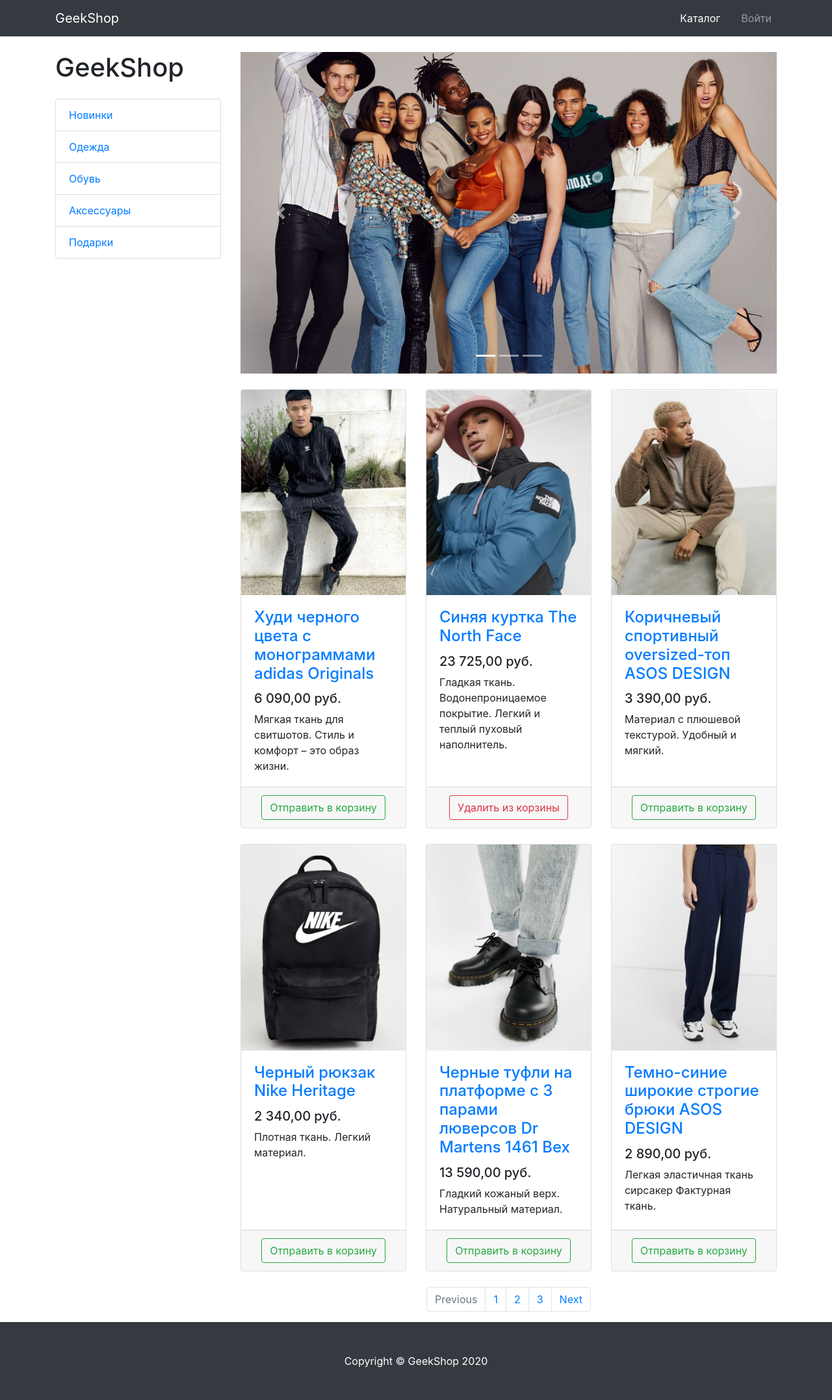
After one commit to Bugeeer/geekshop, a Django app: template geekshop/mainapp/templates/products.html in a window 1280 px wide. The commit adds this page. Shown: the whole page at 65% size. Run offline with Django 3.2, Linux system fonts and the light colour scheme; the template is opened without the code that fills it, so the values that code supplies are empty; some libraries are stand-ins or nearby versions.

Commit message:
Revert "Lesson 2" (#4)

```diff
--- a/geekshop/geekshop/urls.py
+++ b/geekshop/geekshop/urls.py
@@ -20,6 +20,6 @@ from mainapp.views import index,products
 
 urlpatterns = [
     path('admin/', admin.site.urls),
-    path('', index, name='index'),
+    path('', index, name='name'),
     path('products/', products, name='products')
 ]
--- /dev/null
+++ b/geekshop/mainapp/templates/products.html
@@ -0,0 +1,258 @@
+<!DOCTYPE html>
+<html lang="en">
+
+<head>
+
+    <meta charset="utf-8">
+    <meta name="viewport" content="width=device-width, initial-scale=1, shrink-to-fit=no">
+    <meta name="description" content="">
+    <meta name="author" content="">
+
+    <title>GeekShop - Каталог</title>
+
+    <!-- Bootstrap core CSS -->
+    <link href="/static/vendor/bootstrap/css/bootstrap.min.css" rel="stylesheet">
+
+    <!-- Custom styles for this template -->
+    <link href="/static/css/products.css" rel="stylesheet">
+
+</head>
+
+<body>
+
+<!-- Navigation -->
+<nav class="navbar navbar-expand-lg navbar-dark bg-dark fixed-top">
+    <div class="container">
+        <a class="navbar-brand" href="index.html">GeekShop</a>
+        <button class="navbar-toggler" type="button" data-toggle="collapse" data-target="#navbarResponsive"
+                aria-controls="navbarResponsive" aria-expanded="false" aria-label="Toggle navigation">
+            <span class="navbar-toggler-icon"></span>
+        </button>
+        <div class="collapse navbar-collapse" id="navbarResponsive">
+            <ul class="navbar-nav ml-auto">
+                <li class="nav-item active">
+                    <a class="nav-link" href="products.html">Каталог</a>
+                </li>
+                <li class="nav-item">
+                    <a class="nav-link" href="#"><i class="fas fa-shopping-bag"></i></a>
+                </li>
+                <li class="nav-item">
+                    <a class="nav-link" href="auth/login.html">Войти <i class="fas fa-sign-in-alt"></i></a>
+                </li>
+            </ul>
+        </div>
+    </div>
+</nav>
+
+<!-- Page Content -->
+<div class="container">
+
+    <div class="row">
+
+        <div class="col-lg-3">
+
+            <h1 class="my-4">GeekShop</h1>
+            <div class="list-group">
+                <a href="#" class="list-group-item">Новинки</a>
+                <a href="#" class="list-group-item">Одежда</a>
+                <a href="#" class="list-group-item">Обувь</a>
+                <a href="#" class="list-group-item">Аксессуары</a>
+                <a href="#" class="list-group-item">Подарки</a>
+            </div>
+
+        </div>
+        <!-- /.col-lg-3 -->
+
+        <div class="col-lg-9">
+
+            <div id="carouselExampleIndicators" class="carousel slide my-4" data-ride="carousel">
+                <ol class="carousel-indicators">
+                    <li data-target="#carouselExampleIndicators" data-slide-to="0" class="active"></li>
+                    <li data-target="#carouselExampleIndicators" data-slide-to="1"></li>
+                    <li data-target="#carouselExampleIndicators" data-slide-to="2"></li>
+                </ol>
+                <div class="carousel-inner" role="listbox">
+                    <div class="carousel-item active">
+                        <img class="d-block img-fluid" src="/static/vendor/img/slides/slide-1.jpg" alt="First slide">
+                    </div>
+                    <div class="carousel-item">
+                        <img class="d-block img-fluid" src="/static/vendor/img/slides/slide-2.jpg" alt="Second slide">
+                    </div>
+                    <div class="carousel-item">
+                        <img class="d-block img-fluid" src="/static/vendor/img/slides/slide-3.jpg" alt="Third slide">
+                    </div>
+                </div>
+                <a class="carousel-control-prev" href="#carouselExampleIndicators" role="button" data-slide="prev">
+                    <span class="carousel-control-prev-icon" aria-hidden="true"></span>
+                    <span class="sr-only">Previous</span>
+                </a>
+                <a class="carousel-control-next" href="#carouselExampleIndicators" role="button" data-slide="next">
+                    <span class="carousel-control-next-icon" aria-hidden="true"></span>
+                    <span class="sr-only">Next</span>
+                </a>
+            </div>
+
+            <div class="row">
+
+                <div class="col-lg-4 col-md-6 mb-4">
+                    <div class="card h-100">
+                        <a href="#">
+                            <img class="card-img-top"
+                                 src="/static/vendor/img/products/Adidas-hoodie.png"
+                                 alt="">
+                        </a>
+                        <div class="card-body">
+                            <h4 class="card-title">
+                                <a href="#">Худи черного цвета с монограммами adidas Originals</a>
+                            </h4>
+                            <h5>6 090,00 руб.</h5>
+                            <p class="card-text">Мягкая ткань для свитшотов. Стиль и комфорт – это образ жизни.</p>
+                        </div>
+                        <div class="card-footer text-center">
+                            <button type="button" class="btn btn-outline-success">Отправить в корзину</button>
+                        </div>
+                    </div>
+                </div>
+
+                <div class="col-lg-4 col-md-6 mb-4">
+                    <div class="card h-100">
+                        <a href="#">
+                            <img class="card-img-top"
+                                 src="/static/vendor/img/products/Blue-jacket-The-North-Face.png" alt="">
+                        </a>
+                        <div class="card-body">
+                            <h4 class="card-title">
+                                <a href="#">Синяя куртка The North Face</a>
+                            </h4>
+                            <h5>23 725,00 руб.</h5>
+                            <p class="card-text">
+                                Гладкая ткань. Водонепроницаемое покрытие. Легкий и теплый пуховый наполнитель.
+                            </p>
+                        </div>
+                        <div class="card-footer text-center">
+                            <button type="button" class="btn btn-outline-danger">Удалить из корзины</button>
+                        </div>
+                    </div>
+                </div>
+
+                <div class="col-lg-4 col-md-6 mb-4">
+                    <div class="card h-100">
+                        <a href="#">
+                            <img class="card-img-top"
+                                 src="/static/vendor/img/products/Brown-sports-oversized-top-ASOS-DESIGN.png"
+                                 alt="">
+                        </a>
+                        <div class="card-body">
+                            <h4 class="card-title">
+                                <a href="#">Коричневый спортивный oversized-топ ASOS DESIGN</a>
+                            </h4>
+                            <h5>3 390,00 руб.</h5>
+                            <p class="card-text">Материал с плюшевой текстурой. Удобный и мягкий.</p>
+                        </div>
+                        <div class="card-footer text-center">
+                            <button type="button" class="btn btn-outline-success">Отправить в корзину</button>
+                        </div>
+                    </div>
+                </div>
+
+                <div class="col-lg-4 col-md-6 mb-4">
+                    <div class="card h-100">
+                        <a href="#">
+                            <img class="card-img-top"
+                                 src="/static/vendor/img/products/Black-Nike-Heritage-backpack.png"
+                                 alt="">
+                        </a>
+                        <div class="card-body">
+                            <h4 class="card-title">
+                                <a href="#">Черный рюкзак Nike Heritage</a>
+                            </h4>
+                            <h5>2 340,00 руб.</h5>
+                            <p class="card-text">Плотная ткань. Легкий материал.</p>
+                        </div>
+                        <div class="card-footer text-center">
+                            <button type="button" class="btn btn-outline-success">Отправить в корзину</button>
+                        </div>
+                    </div>
+                </div>
+
+                <div class="col-lg-4 col-md-6 mb-4">
+                    <div class="card h-100">
+                        <a href="#">
+                            <img class="card-img-top"
+                                 src="/static/vendor/img/products/Black-Dr-Martens-shoes.png"
+                                 alt="">
+                        </a>
+                        <div class="card-body">
+                            <h4 class="card-title">
+                                <a href="#">Черные туфли на платформе с 3 парами люверсов Dr Martens 1461 Bex</a>
+                            </h4>
+                            <h5>13 590,00 руб.</h5>
+                            <p class="card-text">Гладкий кожаный верх. Натуральный материал.</p>
+                        </div>
+                        <div class="card-footer text-center">
+                            <button type="button" class="btn btn-outline-success">Отправить в корзину</button>
+                        </div>
+                    </div>
+                </div>
+
+                <div class="col-lg-4 col-md-6 mb-4">
+                    <div class="card h-100">
+                        <a href="#">
+                            <img class="card-img-top"
+                                 src="/static/vendor/img/products/Dark-blue-wide-leg-ASOs-DESIGN-trousers.png"
+                                 alt="">
+                        </a>
+                        <div class="card-body">
+                            <h4 class="card-title">
+                                <a href="#">Темно-синие широкие строгие брюки ASOS DESIGN</a>
+                            </h4>
+                            <h5>2 890,00 руб.</h5>
+                            <p class="card-text">Легкая эластичная ткань сирсакер Фактурная ткань.</p>
+                        </div>
+                        <div class="card-footer text-center">
+                            <button type="button" class="btn btn-outline-success">Отправить в корзину</button>
+                        </div>
+                    </div>
+                </div>
+
+            </div>
+
+            <nav aria-label="Page navigation example">
+                <ul class="pagination justify-content-center">
+                    <li class="page-item disabled">
+                        <a class="page-link" href="#" tabindex="-1" aria-disabled="true">Previous</a>
+                    </li>
+                    <li class="page-item"><a class="page-link" href="#">1</a></li>
+                    <li class="page-item"><a class="page-link" href="#">2</a></li>
+                    <li class="page-item"><a class="page-link" href="#">3</a></li>
+                    <li class="page-item">
+                        <a class="page-link" href="#">Next</a>
+                    </li>
+                </ul>
+            </nav>
+
+        </div>
+
+    </div>
+
+</div>
+<!-- /.container -->
+
+<!-- Footer -->
+<footer class="py-5 bg-dark">
+    <div class="container">
+        <p class="m-0 text-center text-white">Copyright &copy; GeekShop 2020</p>
+    </div>
+    <!-- /.container -->
+</footer>
+
+<!-- Bootstrap core JavaScript -->
+<script src="/static/vendor/jquery/jquery.min.js"></script>
+<script src="/static/vendor/bootstrap/js/bootstrap.bundle.min.js"></script>
+
+<!-- FontAwesome script -->
+<script src="/static/vendor/fontawesome/fontawesome-icons.js" crossorigin="anonymous"></script>
+
+</body>
+
+</html>
```
Also changed, not shown: geekshop/mainapp/templates/index.html (renamed from geekshop/mainapp/templates/mainapp/base.html, +26 -18 lines), geekshop/mainapp/templates/mainapp/index.html (deleted, +0 -24 lines), geekshop/mainapp/templates/mainapp/products.html (deleted, +0 -114 lines), geekshop/mainapp/views.py (+2 -39 lines).
